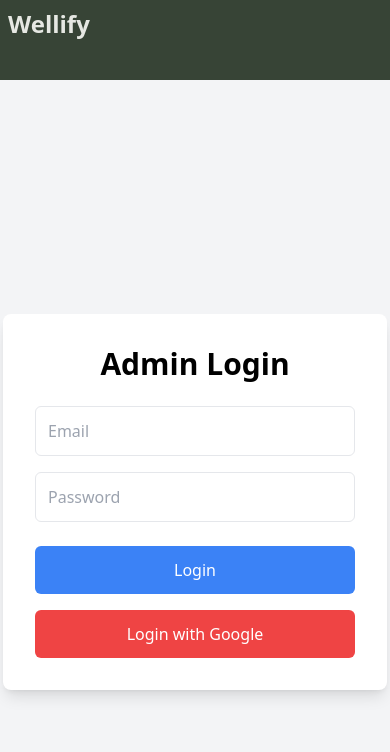
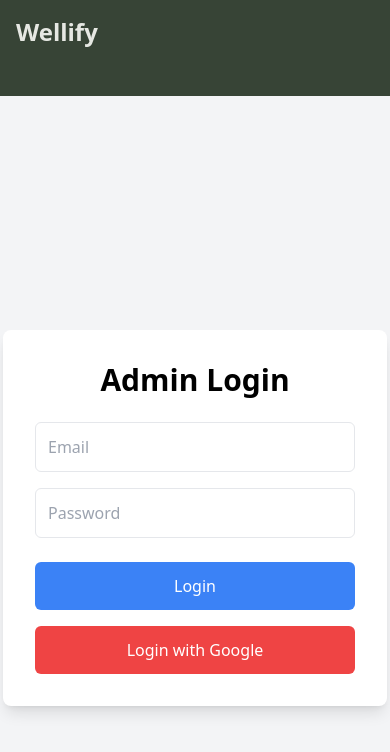
Before and after one commit to sikehish/Wellify, a React (Vite) app: page /admin/login in a window 390 px wide. Shown: the top 752 px of the page. Built offline with nearby package versions, Linux system fonts and the light colour scheme; no server answers.

Commit message:
Final changes

```diff
--- a/src/components/Navbar.jsx
+++ b/src/components/Navbar.jsx
@@ -12,8 +12,8 @@ const Navbar = () => {
   };
 
   return (
-    <nav className="bg-primary text-background p-2 md:p-4">
-      <div className="container mx-auto max-w-7xl flex justify-between items-center">
+    <nav className="bg-primary text-background p-4 md:p-4">
+      <div className="container mx-auto max-w-10xl flex justify-between items-center">
         <div className="flex items-center">
           <div className="flex flex-col">
             <Link to="/" className="text-2xl font-bold">
--- a/src/components/admin/AdminDashboard.jsx
+++ b/src/components/admin/AdminDashboard.jsx
@@ -73,7 +73,7 @@ const Dashboard = () => {
                   )}
                 </td>
                 <td className="py-3 px-6">{professional.name}</td>
-                <td className="py-3 px-6">{professional.location.name}</td>
+                <td className="py-3 px-6">{professional?.location?.name}</td>
                 <td className="py-3 px-6">{professional.description}</td>
                 <td className="py-3 px-6">{professional.licenseNumber}</td>
                 <td className="py-3 px-6">{professional.gender}</td>
--- a/src/contexts/AuthContext.jsx
+++ b/src/contexts/AuthContext.jsx
@@ -32,7 +32,7 @@ export function AuthProvider({ children }) {
 
   //for admins
   function loginMain(email, password) {
-    return signInWithEmailAndPassword(email,password)
+    return signInWithEmailAndPassword(auth,email,password)
   }
 
   // Log in function
```
